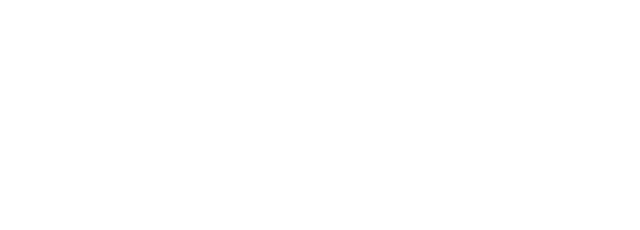
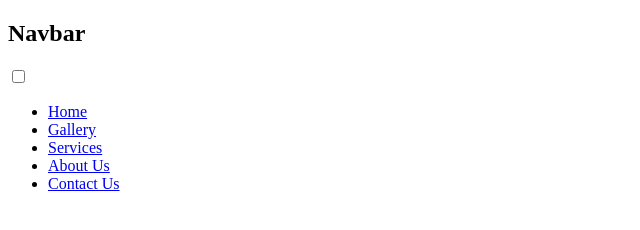
Before and after one commit to Gangasravani12/90days90projects, a plain HTML site: page Navbar/index.html in a window 1280 px wide. Shown: the whole page, without its empty margins (0-640 px from the left). Drawn offline with Linux system fonts and the light colour scheme.

Commit message:
Update index.html

```diff
--- a/Navbar/index.html
+++ b/Navbar/index.html
@@ -6,6 +6,23 @@
     <title>Document</title>
 </head>
 <body>
-
+    <nav class="navbar">
+        <div class="left">
+            <h1>Navbar</h1>
+        </div>
+        <div class="right">
+            <input type="checkbox" id="check">
+            <label for="check" class="checkBtn">
+                <i class="fa fa-bars"></i>
+            </label>
+            <ul class="list">
+                <li><a href="#">Home</a></li>
+                <li><a href="#">Gallery</a></li>
+                <li><a href="#">Services</a></li>
+                <li><a href="#">About Us</a></li>
+                <li><a href="#">Contact Us</a></li>
+            </ul>
+        </div>
+    </nav>
 </body>
 </html>
```
